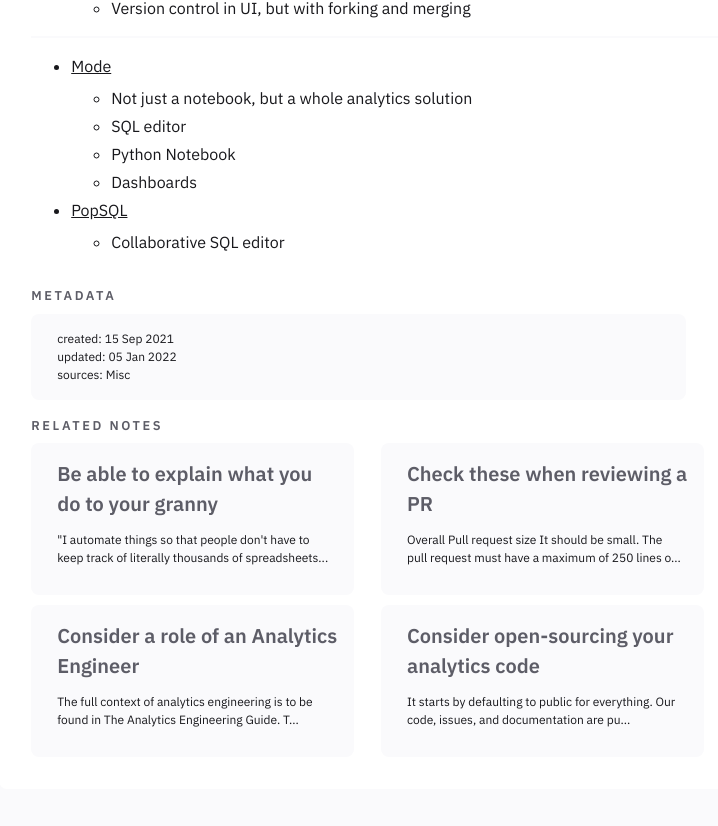
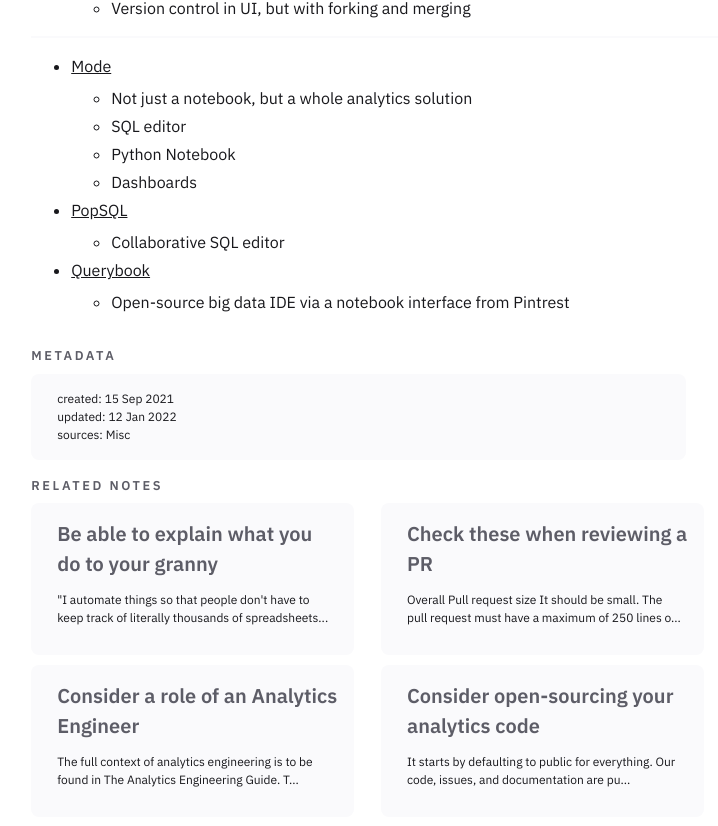
Before and after one commit to one-data-cookie/one-data-cookie.github.io, a Jekyll site: the page built from _notes/data-analytics/Consider using notebooks for SQL analyses.md, in a window 1280 px wide and 900 px high, scrolled down 1791 px. Shown: the top 826 px of the window, without its empty margins (264-982 px from the left). Built offline with Jekyll 4.4.1, drawn with Linux system fonts in a browser that asks for light colours.

Commit message:
sync notes and files as of 2022/01/12 20:30:24 UTC

```diff
--- a/_notes/data-analytics/Consider using notebooks for SQL analyses.md
+++ b/_notes/data-analytics/Consider using notebooks for SQL analyses.md
@@ -5,7 +5,7 @@
 tags: [tools, sql, python]
 season: spring
 created: 15 Sep 2021
-updated: 05 Jan 2022
+updated: 12 Jan 2022
 sources: Misc
 ---
 
@@ -69,3 +69,5 @@
 	- Dashboards
 - [PopSQL](https://popsql.com/)
 	- Collaborative SQL editor
+- [Querybook](https://www.querybook.org/)
+	- Open-source big data IDE via a notebook interface from Pintrest
```
